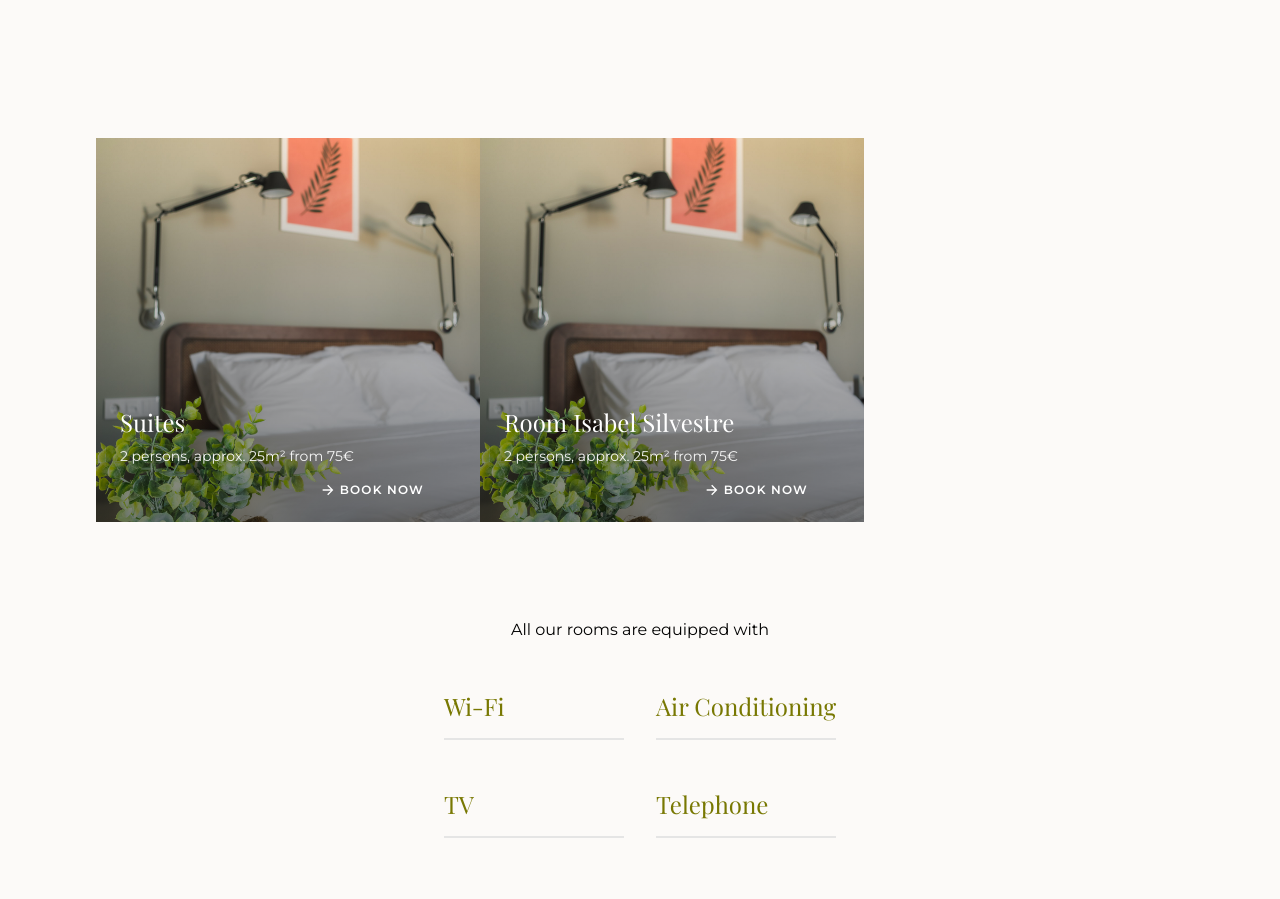
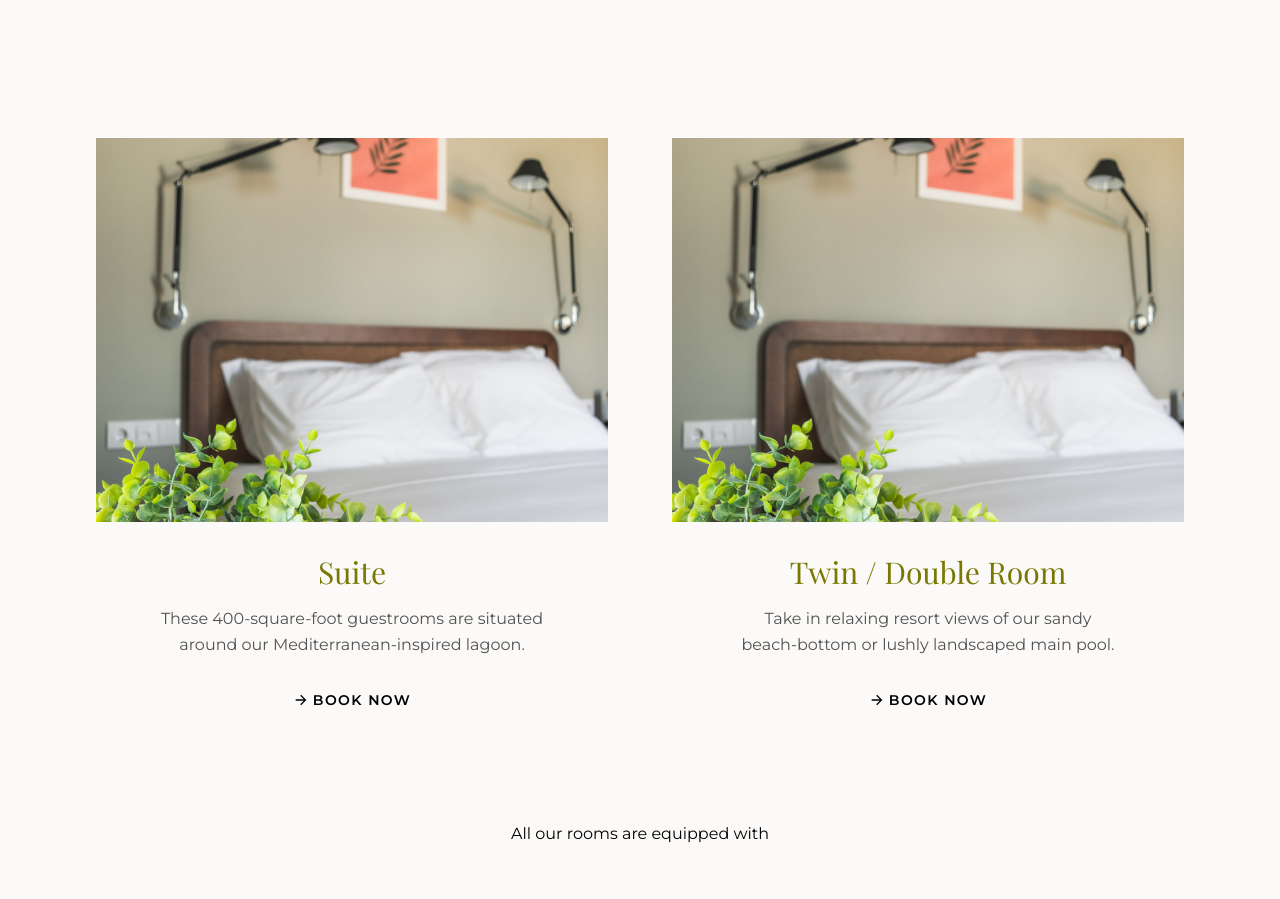
Before and after one commit to quintadonairia/quintadonairia, a Next.js app: page /lodging in a window 1280 px wide. Shown: the part 1220-2119 px from the top of the page. Built offline with nearby package versions, Linux system fonts and the light colour scheme.

Commit message:
Improve Room component and add Rooms section on Lodging page

```diff
--- a/components/molecules/Room.js
+++ b/components/molecules/Room.js
@@ -3,20 +3,18 @@ import Icon from "../atoms/Icon";
 
 import { RiArrowRightLine } from "react-icons/ri";
 
-const Room = ({ image, name, description }) => {
+const Room2 = ({ imageSrc, imageAlt, title, description }) => {
   return (
-    <article
-      className="px-6 py-2 w-96 h-96 bg-cover bg-center bg-no-repeat flex flex-col justify-end relative text-white hover:bg-neutral-900/50 hover:cursor-pointer duration-300"
-      style={{
-        backgroundImage: `linear-gradient(180deg, rgba(0, 0, 0, 0), rgba(0, 0, 0, 0.5)), ${image}`,
-      }}
-    >
-      <div className="flex flex-col gap-2">
-        <h2 className="font-serif text-2xl">{name}</h2>
-        <p className="text-sm text-neutral-100">{description}</p>
-      </div>
-      <div className="flex items-end justify-end">
-        <Button size="md" variant="link" mode="dark">
+    <article className="flex flex-col gap-8 items-center">
+      <img
+        src={imageSrc}
+        alt={imageAlt}
+        className="aspect-[4/3] object-cover w-[32rem]"
+      />
+      <div className="flex flex-col gap-4 items-center text-center lg:px-16">
+        <h1 className="font-serif text-3xl text-olive-500">{title}</h1>
+        <h4 className="text-neutral-600 leading-relaxed">{description}</h4>
+        <Button size="lg" variant="link" mode="light">
           <Icon size="md">
             <RiArrowRightLine />
           </Icon>
@@ -27,4 +25,4 @@ const Room = ({ image, name, description }) => {
   );
 };
 
-export default Room;
+export default Room2;
--- a/pages/lodging.js
+++ b/pages/lodging.js
@@ -20,16 +20,18 @@ const Lodging = () => {
         />
       </Container>
       <Container>
-        <div className="grid grid-cols-3 gap-16">
+        <div className="grid grid-cols-1 lg:grid-cols-2 gap-16 items-center">
           <Room
-            image="url(images/20220410-donairia-008.jpg)"
-            name="Suites"
-            description="2 persons, approx. 25m² from 75€"
+            imageSrc="images/20220410-donairia-008.jpg"
+            imageAlt="Bedroom with flowers."
+            title="Suite"
+            description="These 400-square-foot guestrooms are situated around our Mediterranean-inspired lagoon."
           />
           <Room
-            image="url(images/20220410-donairia-008.jpg)"
-            name="Room Isabel Silvestre"
-            description="2 persons, approx. 25m² from 75€"
+            imageSrc="images/20220410-donairia-008.jpg"
+            imageAlt="Bedroom with flowers."
+            title="Twin / Double Room"
+            description="Take in relaxing resort views of our sandy beach-bottom or lushly landscaped main pool."
           />
         </div>
       </Container>
```
